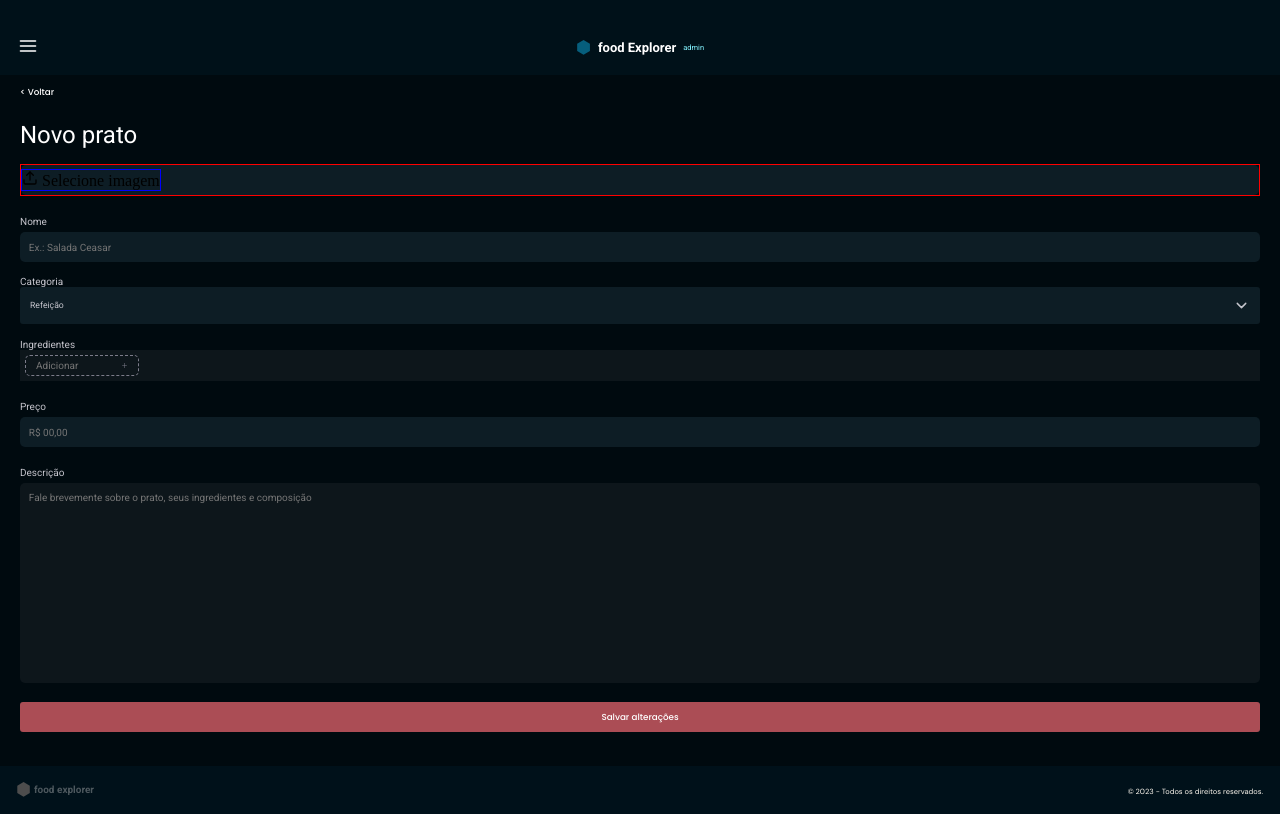
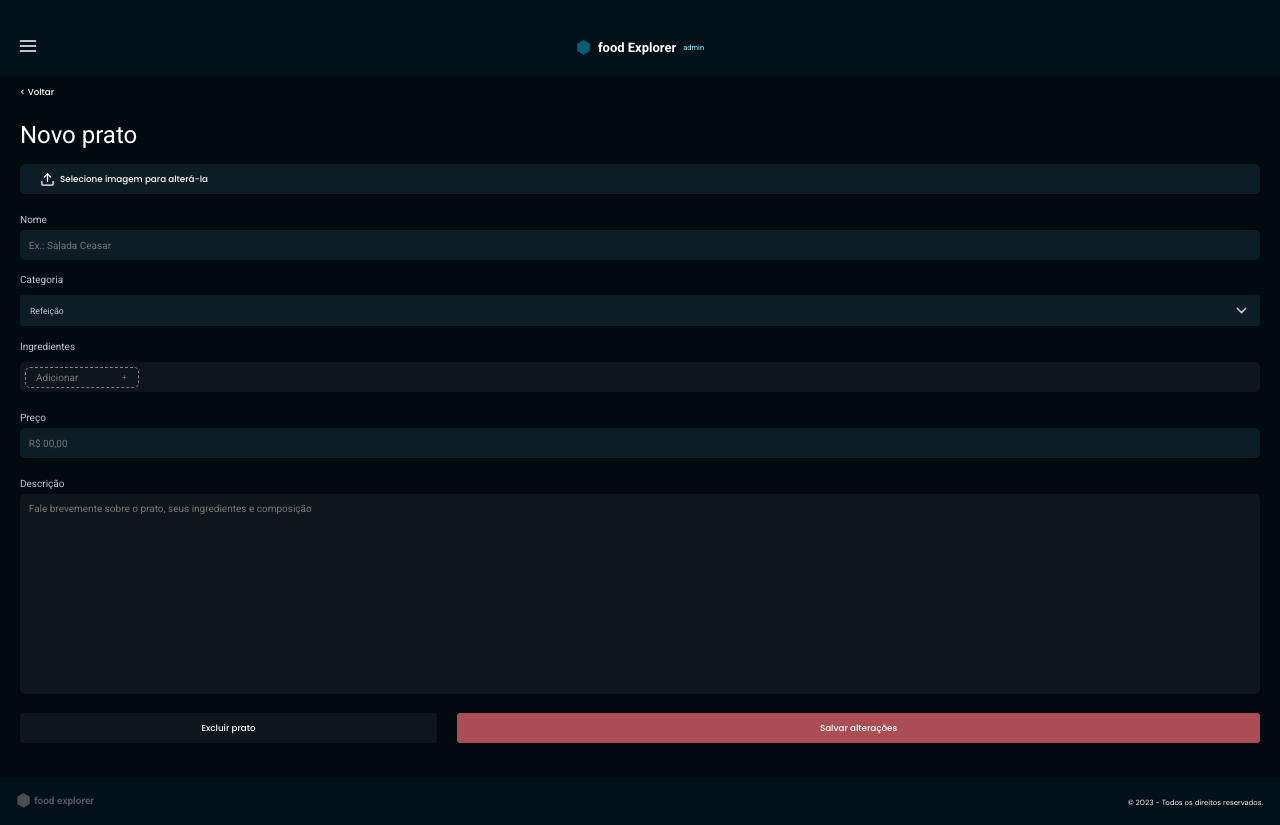
Before and after one commit to AndreGoncalves2/exp-food-desfinal, a React (Vite) app: page /create in a window 1280 px wide. Built offline with nearby package versions, Linux system fonts and the light colour scheme.

Commit message:
Pages- CreateDish- created

```diff
--- a/src/components/DropDown/styles.js
+++ b/src/components/DropDown/styles.js
@@ -12,6 +12,8 @@ export const Container = styled.div`
     .wrapper {
         position: relative;
 
+        margin-top: 1rem;
+
         border-radius: 0.3rem;
         background-color: ${({ theme }) => theme.COLORS.DARK_900};
 
@@ -24,7 +26,7 @@ export const Container = styled.div`
             justify-content: space-between;
             align-items: center;
 
-            padding: 1rem;
+            padding: .7rem 1rem;
             border-radius: 0.3rem;
 
             font-family: Roboto, sans-serif;
@@ -38,6 +40,7 @@ export const Container = styled.div`
             > span {
                 display: flex;
                 align-items: center;
+                line-height: 1rem;
 
                 svg {
                     width: 1.7rem;
--- a/src/components/InputFake/styles.js
+++ b/src/components/InputFake/styles.js
@@ -7,6 +7,8 @@ export const Container = styled.div`
         font-size: 1rem;
         font-weight: 400;
 
+        margin-bottom: 1rem;
+
         color: ${({ theme }) => theme.COLORS.LIGHT_400};
     }
 
@@ -14,6 +16,10 @@ export const Container = styled.div`
 
 export const Wrapper = styled.div`
     width: 100%;
+
+    height: 3rem;
+
+    border-radius: 0.5rem;
     padding: 0.5rem;
 
     display: flex;
--- a/src/pages/CreateDish/index.jsx
+++ b/src/pages/CreateDish/index.jsx
@@ -12,7 +12,7 @@ import { DropDown } from "../../components/DropDown";
 import { FiUpload } from "react-icons/fi";
 
 export function CreateDish() {
-    const edit = false;
+    const edit = true;
 
     return (
         <Container>
@@ -66,10 +66,20 @@ export function CreateDish() {
                     placeholder="Fale brevemente sobre o prato, seus ingredientes e composição"
                 />
 
-                <Button
-                    title="Salvar alterações"
-                    className="save"
-                />
+
+                <div className="button-wrapper">
+                    <Button
+                        title="Excluir prato"
+
+                    />
+
+                    { edit &&
+                        <Button
+                            title="Salvar alterações"
+                            className="save"
+                        />
+                    }
+                </div>
 
             </FormNewDish>
             <Footer />
--- a/src/pages/CreateDish/styles.js
+++ b/src/pages/CreateDish/styles.js
@@ -30,13 +30,29 @@ export const FormNewDish = styled.div`
         display: flex;
         align-items: center;
 
-        border: 1px solid red;
 
         > label {
             position: absolute;
 
+            display: flex;
+            align-items: center;
+            gap: .5rem;
 
-            border: 1px solid blue;
+            font-family: Poppins;
+
+            font-size: 0.875rem;
+            font-weight: 500;
+            line-height: 1.5rem;
+            font-style: normal;
+
+            margin-left: 2rem;
+
+            color: ${({ theme }) => theme.COLORS.LIGHT_100};
+
+            > svg {
+                height: 1.5rem;
+                width: 1.5rem;
+            }
         }
 
         #file-input {
@@ -44,4 +60,16 @@ export const FormNewDish = styled.div`
         }
     }
 
+    .button-wrapper {
+        display: flex;
+        gap: 2rem;
+
+
+        button:nth-child(1) {
+            width: 50vw;
+
+            background-color: ${({ theme }) => theme.COLORS.DARK_800};
+        }
+    }
+
 `;
```
